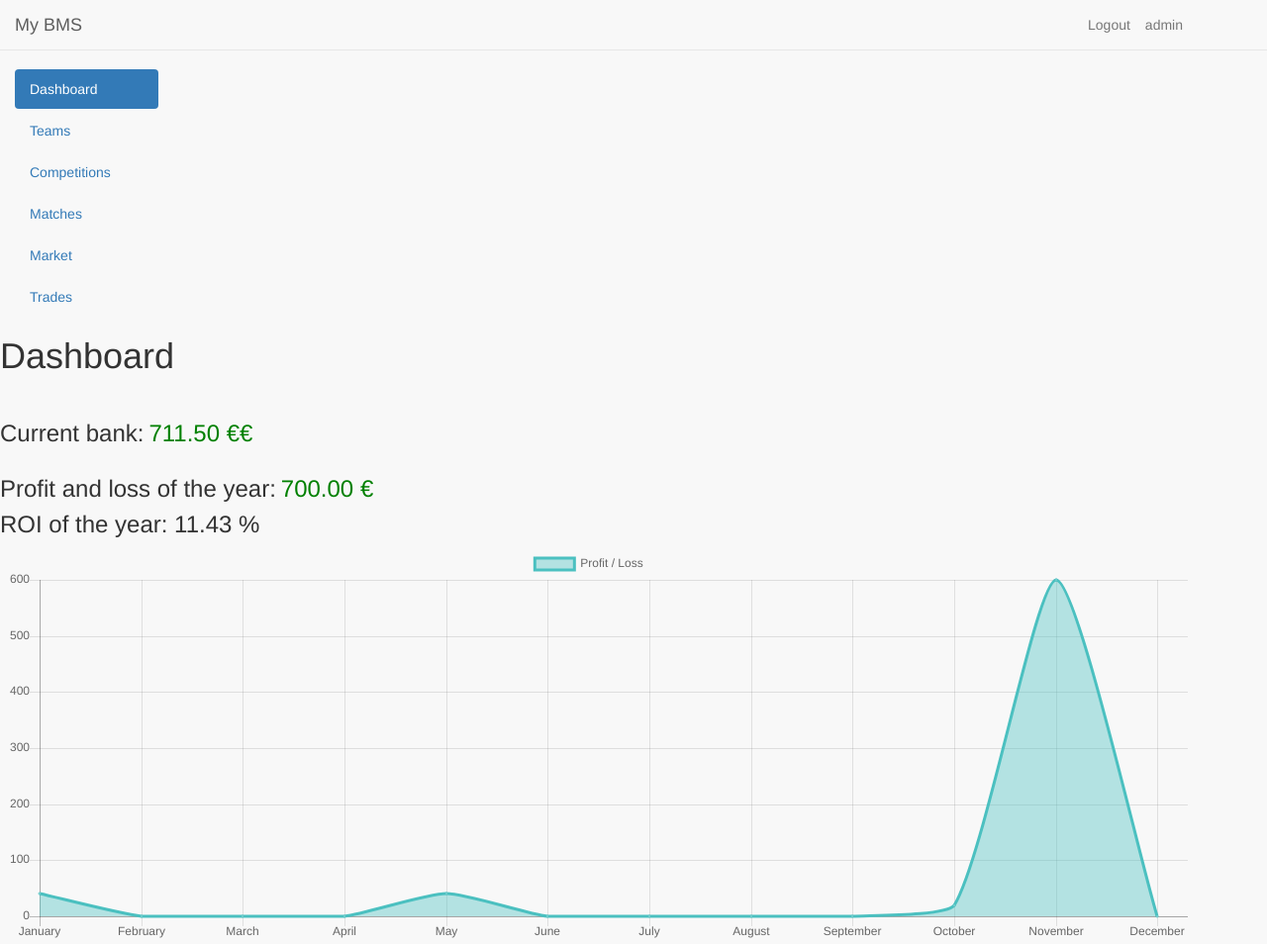
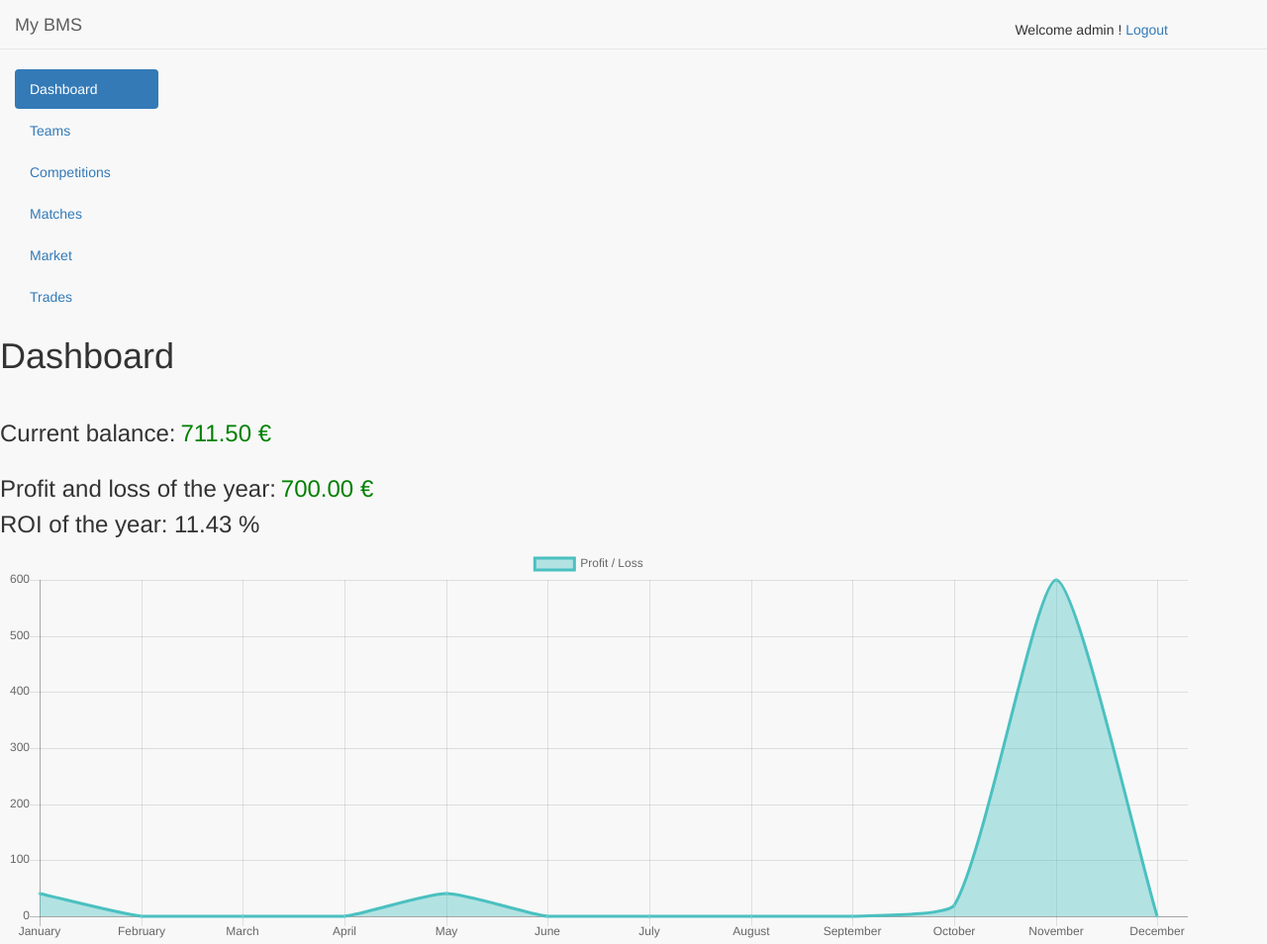
Before and after one commit to DavidPage/gba, a Django app: page /Dashboard/ in a window 1280 px wide. Shown: the whole page at 99% size. Run offline with Django 3.2, Linux system fonts and the light colour scheme; a user stored in the database is signed in; data comes from the database, SQL or seed files in the repository; some libraries are stand-ins or nearby versions.

Commit message:
Some formatting

```diff
--- a/dashboard/templates/dashboard/index.html
+++ b/dashboard/templates/dashboard/index.html
@@ -4,19 +4,17 @@
 Dashboard
 {% endblock %}
 
-
 {% block pageBody%}
 
-
 <div>
- <h3 style=" float:left; padding-right:5px;">Current bank: </h3>
+    <h3 style=" float:left; padding-right:5px;">Current balance: </h3>
         {% if totalOfYear > 0 %}
-        <h3 style=" float:left;color:green;"> {{ currentBank |floatformat:-2  }} €€</h3>
+            <h3 style=" float:left;color:green;"> {{ currentBank |floatformat:-2 }} €</h3>
         {% else %}
             {%if totalOfYear < 0 %}
-                <h3 style="float:left; color:red;">{{ currentBank |floatformat:-2  }}€</h3>
+                <h3 style="float:left; color:red;">{{ currentBank |floatformat:-2 }}€</h3>
             {% else %}
-                    <h3 style="float:left" >{{ currentBank |floatformat:-2  }}€</h3>
+                <h3 style="float:left">{{ currentBank |floatformat:-2 }}€</h3>
             {% endif %}
         {% endif %}
     <h3 style="float:left;clear:both;padding-right:5px;">Profit and loss of the year: </h3>
@@ -26,19 +24,19 @@ Dashboard
     {%if totalOfYear < 0 %}
     <h3 style="float:left; color:red;">{{ totalOfYear }} €</h3>
     {% else %}
-                    <h3 style="float:left;" >{{ totalOfYear }} €</h3>
+    <h3 style="float:left;">{{ totalOfYear }} €</h3>
     {% endif %}
     {% endif %}
 
     {% if totalROIOfYear is not null %}
-        <h3 style="clear:left;">ROI of the year: {{ totalROIOfYear |floatformat:-2  }} %</h3>
+    <h3 style="clear:left;">ROI of the year: {{ totalROIOfYear |floatformat:-2 }} %</h3>
     {% else %}
     <h3 style="clear:left;">ROI of the month: {{ totalROIOfMonth }} %</h3>
     {% endif %}
 
 </div>
 
-<canvas id="myChart" width="1200" height="400" ></canvas>
+<canvas id="myChart" width="1200" height="400"></canvas>
 <script type="text/javascript">
 
 var ctx = document.getElementById("myChart");
@@ -81,6 +79,7 @@ var myChart = Chart.Line(ctx, {
 });
 
 
+
 </script>
 
 {% endblock %}
--- a/templates/gba_menu.html
+++ b/templates/gba_menu.html
@@ -18,25 +18,28 @@
 
 
 <div id="wrapper">
-    <nav class="navbar navbar-default navbar-fixed-top ">
+    <div class="navbar navbar-default navbar-fixed-top " style="height: 20px;">
         <div class="navbar-header">
-            <a class="navbar-brand" href="">My BMS</a>
+            <a class="navbar-brand" href="{% url 'dashboard' %}">My BMS</a>
         </div>
 
+        <div>
+
+        </div>
         <div style="float:right;margin-right:100px">
-            <a href="/">
-                {% if user.is_authenticated %}
-                <a class="navbar-text navbar-right" href="/"> {{ user.username }} </a>
-                <a class="navbar-text navbar-right" href="{% url 'logout' %}"> Logout </a>
-                {% else %}
-                <a class="navbar-text navbar-right" href="{% url 'login' %}"> Login </a>
-                {% endif %}
-            </a>
+            {% if user.is_authenticated %}
+
+            <a style="text-decorations:none;color:inherit;cursor:none;"> Welcome {{ user.username }} ! </a>
+
+            <a class="" href="{% url 'logout' %}"> Logout </a>
+            {% else %}
+            <a class="" href="{% url 'login' %}"> Login </a>
+            {% endif %}
         </div>
-    </nav>
+    </div>
 
     <div class="sidebar-nav navbar-collapse" style="max-width:250px; min-width:175px; float:left">
-                {% if user.is_authenticated %}
+        {% if user.is_authenticated %}
 
         <ul class="nav nav-pills nav-stacked navbar-default">
             <li role="presentation" class="active">
```
Also changed, not shown: gbauser/templates/gbauser/loginerror.html (+8 -2 lines). Lines whose indentation alone changed are shown as unchanged.
